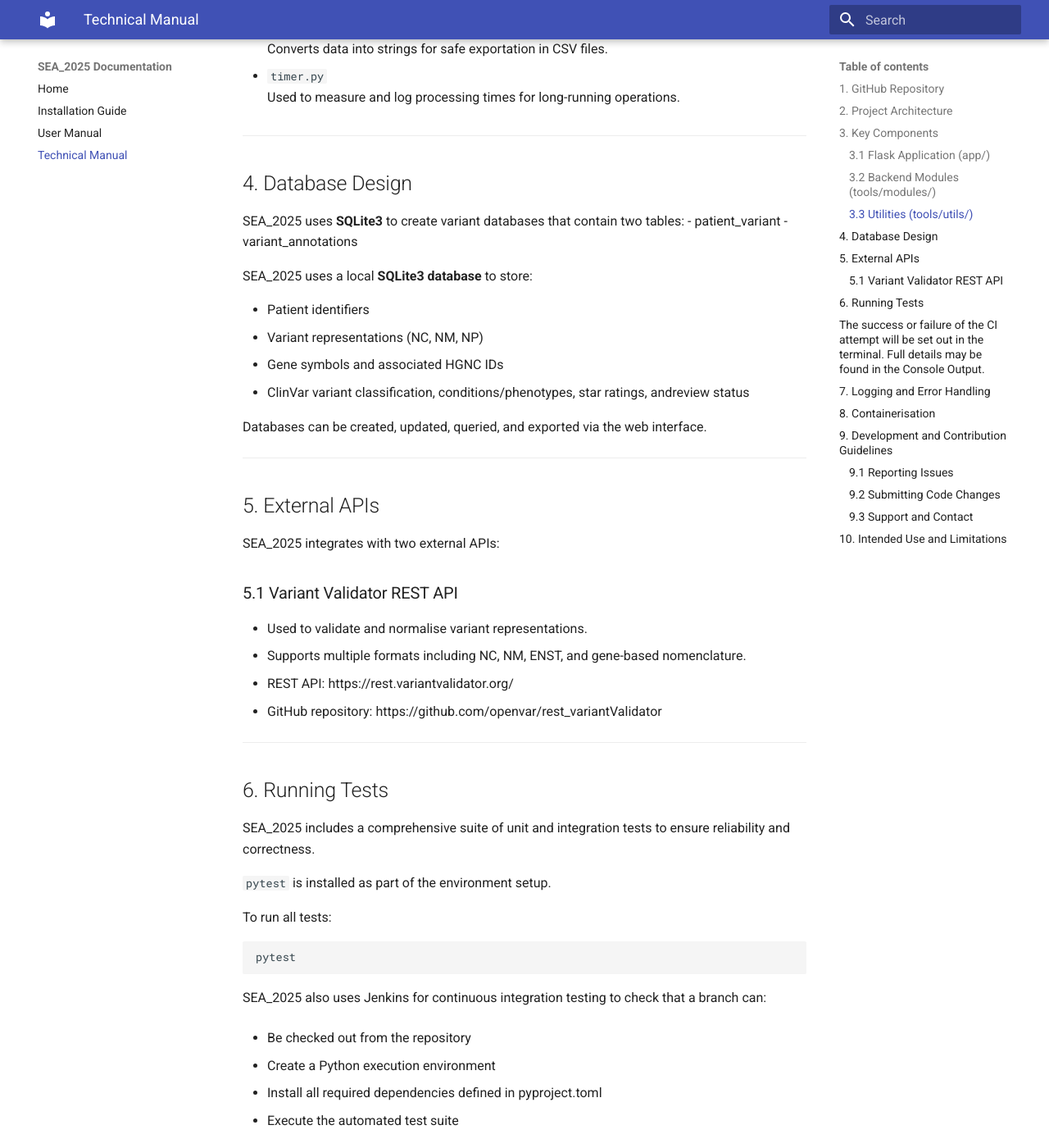
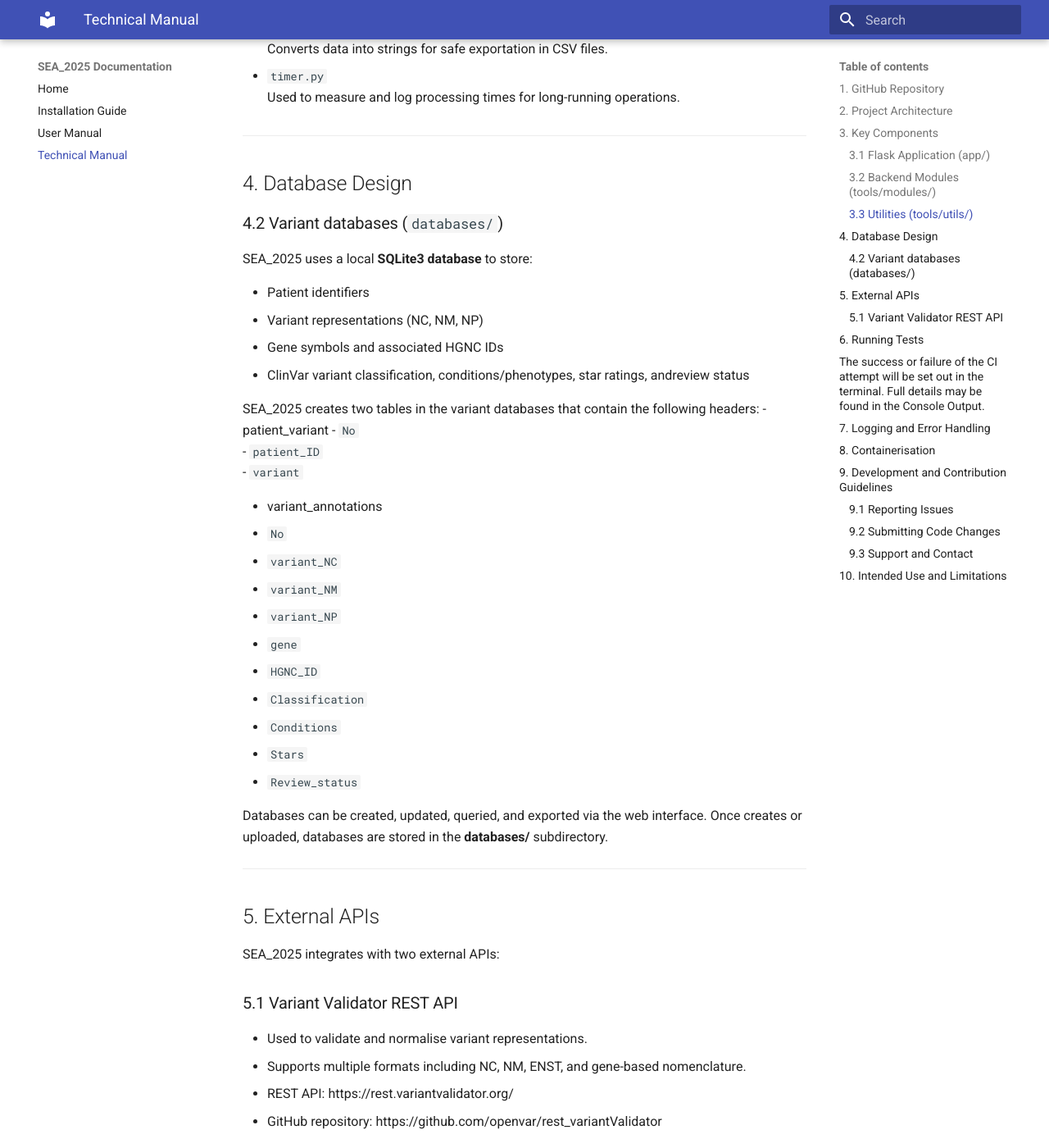
Before and after one commit to RebeccaSizer/Software_Engineering_Assessment_2025_AR_RW_RS, an MkDocs documentation site: the page built from docs/technical_manual.md, in a window 1280 px wide and 1400 px high, scrolled down 2426 px. Shown: the whole window at 82% size. Built offline with MkDocs 1.6.1 and Material for MkDocs 9.7.7, drawn with Linux system fonts in a browser that asks for light colours.

Commit message:
Update technical_manual.md

```diff
--- a/docs/technical_manual.md
+++ b/docs/technical_manual.md
@@ -109,9 +109,7 @@ Software_Engineering_Assessment_2025_AR_RW_RS
 
 ## 4. Database Design
 
-SEA_2025 uses **SQLite3** to create variant databases that contain two tables:
-- patient_variant
-- variant_annotations
+### 4.2 Variant databases (`databases/`)
 
 SEA_2025 uses a local **SQLite3 database** to store:
 
@@ -120,7 +118,26 @@ SEA_2025 uses a local **SQLite3 database** to store:
 - Gene symbols and associated HGNC IDs
 - ClinVar variant classification, conditions/phenotypes, star ratings, andreview status
 
+SEA_2025 creates two tables in the variant databases that contain the following headers:
+- patient_variant
+  - `No`
+  - `patient_ID`
+  - `variant`
+
+- variant_annotations
+  - `No`
+  - `variant_NC`
+  - `variant_NM`
+  - `variant_NP`
+  - `gene`
+  - `HGNC_ID`
+  - `Classification`
+  - `Conditions`
+  - `Stars`
+  - `Review_status`
+
 Databases can be created, updated, queried, and exported via the web interface.
+Once creates or uploaded, databases are stored in the **databases/** subdirectory.
 
 ---
 
```
